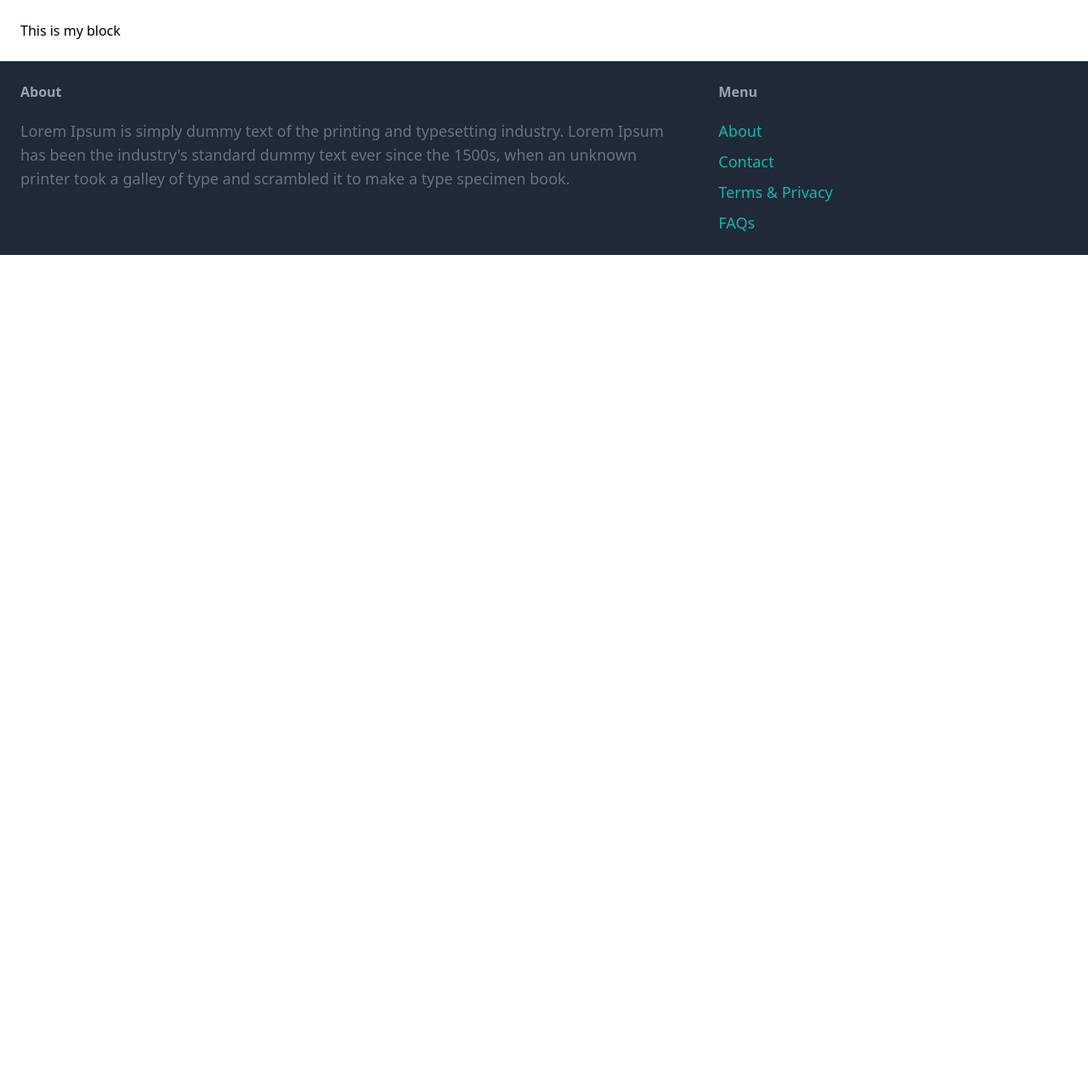
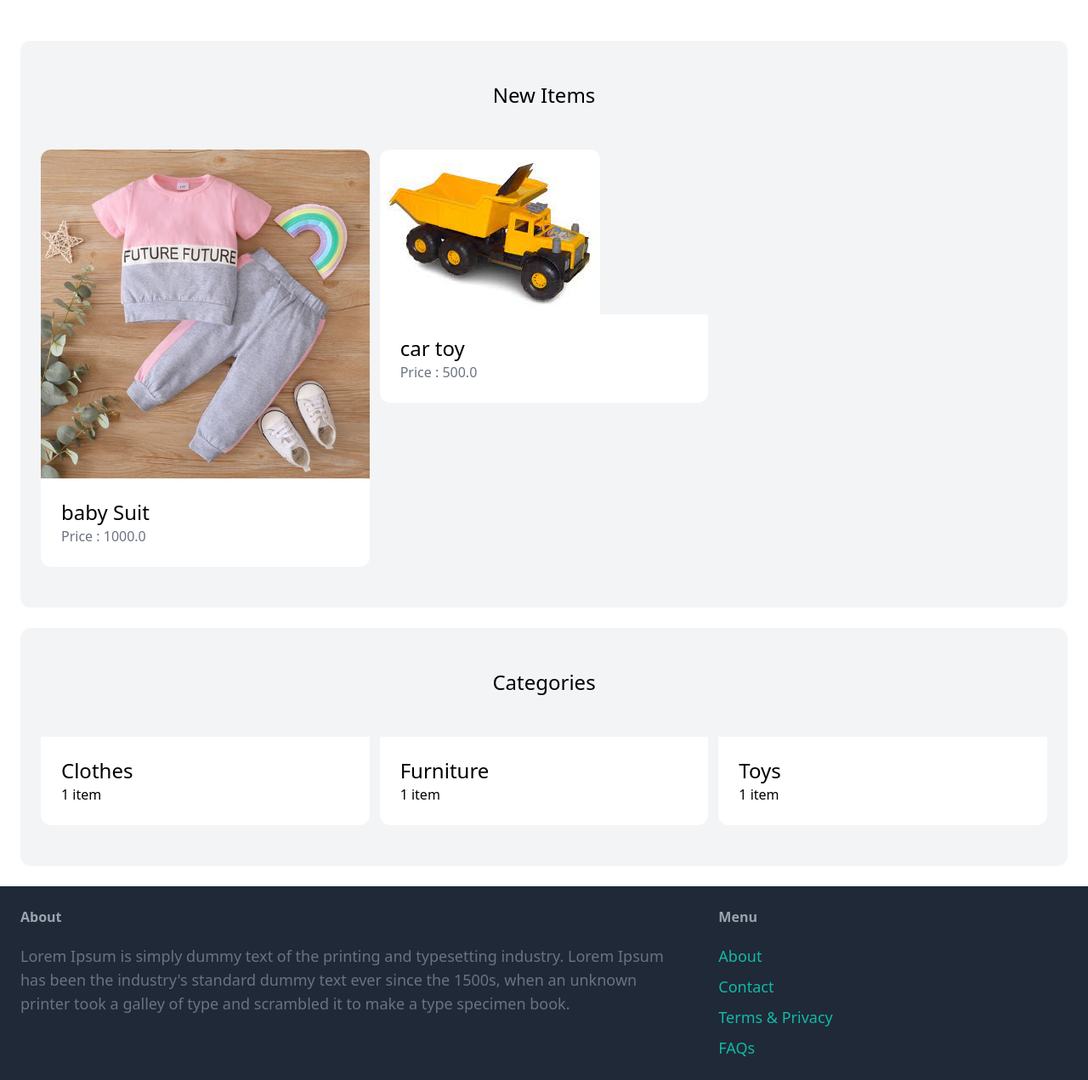
Before and after one commit to Aizoh/JustaDjangoRepo, a Django app: page / in a window 1280 px wide. Shown: the part 77-1348 px from the top of the page at 85% size. Before the commit the page ends 377 px from the top, so only its background shows below. Run offline with Django 4.2, Linux system fonts and the light colour scheme; data comes from the database, SQL or seed files in the repository; some libraries are stand-ins or nearby versions.

Commit message:
Added retreival to frontend of items and images

```diff
--- a/crud/urls.py
+++ b/crud/urls.py
@@ -16,6 +16,9 @@ Including another URLconf
 """
 from django.contrib import admin
 from django.urls import path
+from django.conf import settings
+from django.conf.urls.static import static
+
 
 from crudapp.views import*;
 
@@ -25,4 +28,4 @@ urlpatterns = [
     path('contact/', contact, name='contact'),
     path('admin/', admin.site.urls),
 
-]
+]+static(settings.MEDIA_URL, document_root=settings.MEDIA_ROOT)
--- a/crudapp/templates/crudapp/index.html
+++ b/crudapp/templates/crudapp/index.html
@@ -1,5 +1,40 @@
 {% extends "crudapp/base.html" %}
 {% block title %}Welcome{% endblock title %}
 {% block content %}
-<h1>This is my block</h1>
+    <div class="mt-6 px-6 py-12 bg-gray-100 rounded-xl">
+        <h2 class="mb-12 text-2xl text-center">New Items</h2>
+        <div class=" grid grid-cols-3 gap-3">
+            {% for item in items%}
+                <div>
+                    <a href="#">
+                        <div>
+                            <img src="{{item.image.url}}" class="rounded-t-xl">
+                        </div>
+                        <div class="p-6 bg-white rounded-b-xl">
+                            <h2 class="text-2xl">{{item.name}}</h2>
+                            <p class="text-gray-500">Price : {{item.price}}</p>
+                            {% comment %} <p class="text-gray-500">{{item.description}}</p> {% endcomment %}
+                        </div>
+                    </a>
+                </div>
+            {% endfor %}
+        </div>
+    </div>
+    <div class="mt-6 px-6 py-12 bg-gray-100 rounded-xl">
+        <h2 class="mb-12 text-2xl text-center">Categories</h2>
+        <div class=" grid grid-cols-3 gap-3">
+            {% for category in categories %}
+                <div>
+                    <a href="#">
+                        <div class="p-6 bg-white rounded-b-xl">
+                            <h2 class="text-2xl">{{category.name}}</h2>
+                            {% comment %} return items in each category {% endcomment %}
+                            <p class="text-bg-500">{{category.items.count}} item</p>
+                        </div>
+                    </a>
+                </div>
+            {% endfor %}
+        </div>
+    </div>
+
 {% endblock content %}
--- a/crudapp/views.py
+++ b/crudapp/views.py
@@ -1,8 +1,18 @@
 from django.shortcuts import render
+from item.models import Category, Item
 
 # Create your views here.
 def index(request):
-    return render (request, 'crudapp/index.html')
+    #get first 6 unsold items
+    items = Item.objects.filter(is_sold = False)[0:6]
+    #get categories
+    categories = Category.objects.all()
+
+    context = {
+        'categories' : categories,
+        'items' : items
+    }
+    return render (request, 'crudapp/index.html', context)
 
 def contact(request):
     return render (request, 'crudapp/contact.html')
```
Also changed, not shown: instructions .txt (+7 -0 lines).
